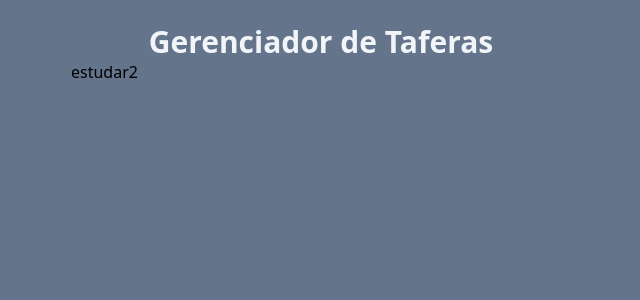
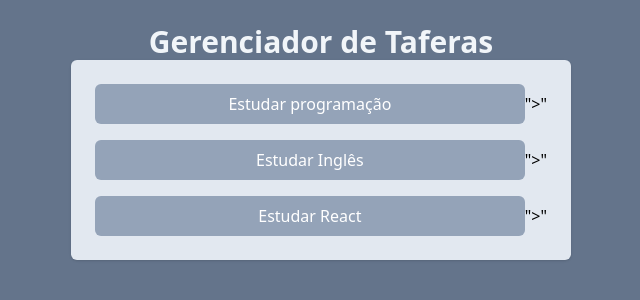
Before and after one commit to marcelocarvalho1/React, a React (Vite) app: page / in a window 1280 px wide. Shown: the top 300 px of the page, without its empty margins (319-959 px from the left). Built offline with nearby package versions, Linux system fonts and the light colour scheme.

Commit message:
Refatorando componente Tasks para renderizar lista dinâmica

```diff
--- a/src/App.jsx
+++ b/src/App.jsx
@@ -7,19 +7,19 @@
   const [tasks, seTasks] = useState([
     {
       id: 1,
-      title: "estudar",
+      title: "Estudar programação",
       descripition: "Desenvolver",
       isCompleted: false,
     },
       {
       id: 2,
-      title: "estudar2",
+      title: "Estudar Inglês",
       descripition: "Desenvolver2",
       isCompleted: false,
     },
       {
       id: 3,
-      title: "estudar3",
+      title: "Estudar React",
       descripition: "Desenvolver3",
       isCompleted: false,
     },
--- a/src/components/Tasks.jsx
+++ b/src/components/Tasks.jsx
@@ -1,7 +1,14 @@
 export const Tasks = (props) => {
   return (
     <div>
-      <h1> {props.tasks[1].title}</h1>
+      <ul className="space-y-4 p-6 bg-slate-200 rounded-md shadow">
+        {props.tasks.map((task) => (
+          <li key={task.id} className="flex">
+            <button className="bg-slate-400 text-white p-2 rounded-md w-full"> {task.title}
+            </button> <button> ">" </button>
+          </li>
+        ))}
+      </ul>
     </div>
   );
 };
```
